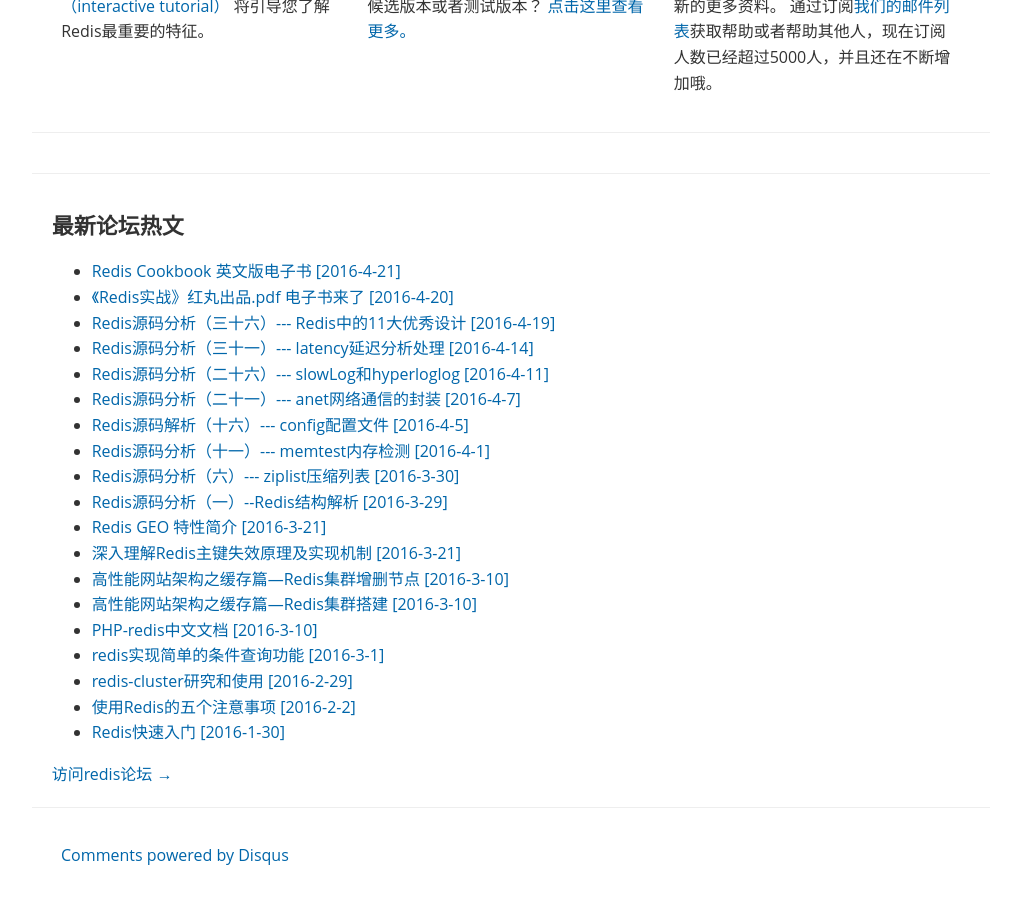
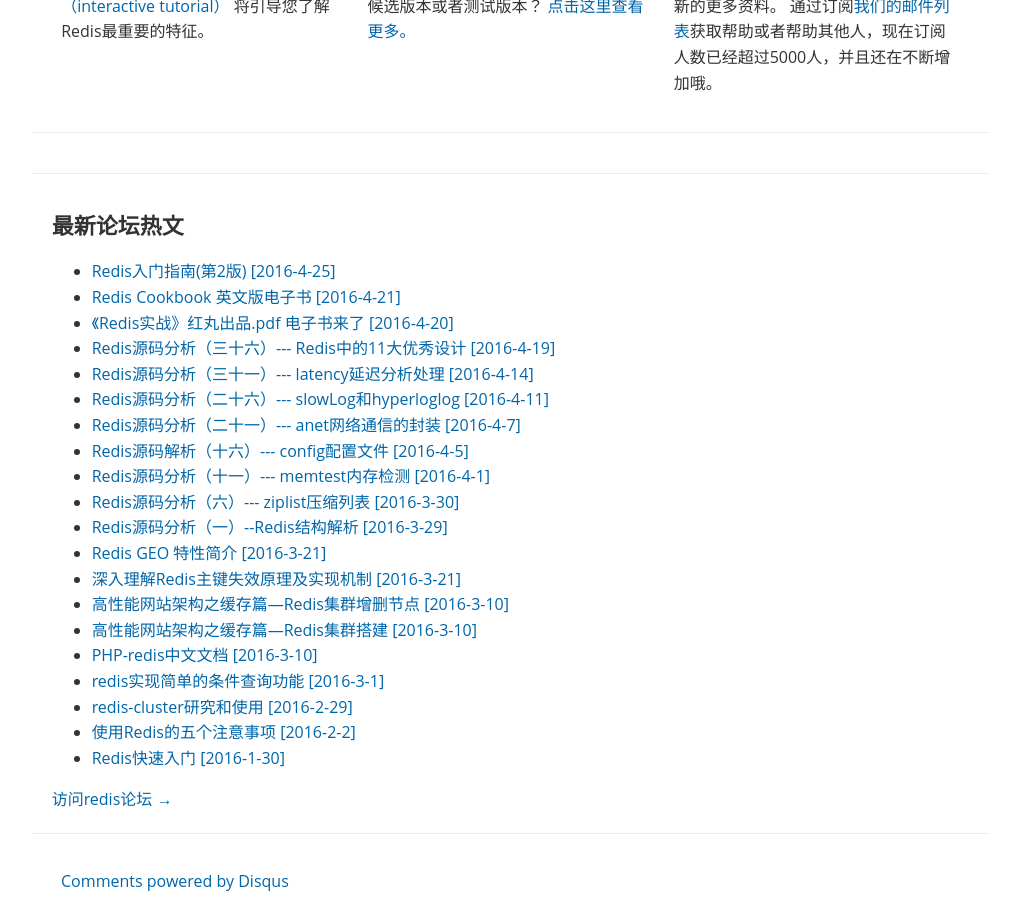
Before and after one commit to rediscn/rediscn, a Jekyll site: the page built from index.html, in a window 1280 px wide and 900 px high, scrolled down 517 px. Shown: the whole window, without its empty margins (149-1170 px from the left). Built offline with Jekyll 4.4.1, drawn with Linux system fonts in a browser that asks for light colours; comment, search, counter and statistics services are not loaded.

Commit message:
添加电子书

```diff
--- a/index.html
+++ b/index.html
@@ -68,6 +68,7 @@
 <div class='home-intro home-section'>
 	<h2>最新论坛热文</h2>
 	<ul>
+		<li><a href="http://bbs.redis.cn/forum.php?mod=viewthread&tid=656" target="_blank">Redis入门指南(第2版)  [2016-4-25]</a></li>
 		<li><a href="http://bbs.redis.cn/forum.php?mod=viewthread&tid=649" target="_blank">Redis Cookbook 英文版电子书 [2016-4-21]</a></li>
 		<li><a href="http://bbs.redis.cn/forum.php?mod=viewthread&tid=645" target="_blank">《Redis实战》红丸出品.pdf 电子书来了 [2016-4-20]</a></li>
 		<li><a href="http://bbs.redis.cn/forum.php?mod=viewthread&tid=641" target="_blank">Redis源码分析（三十六）--- Redis中的11大优秀设计 [2016-4-19]</a></li>
```
